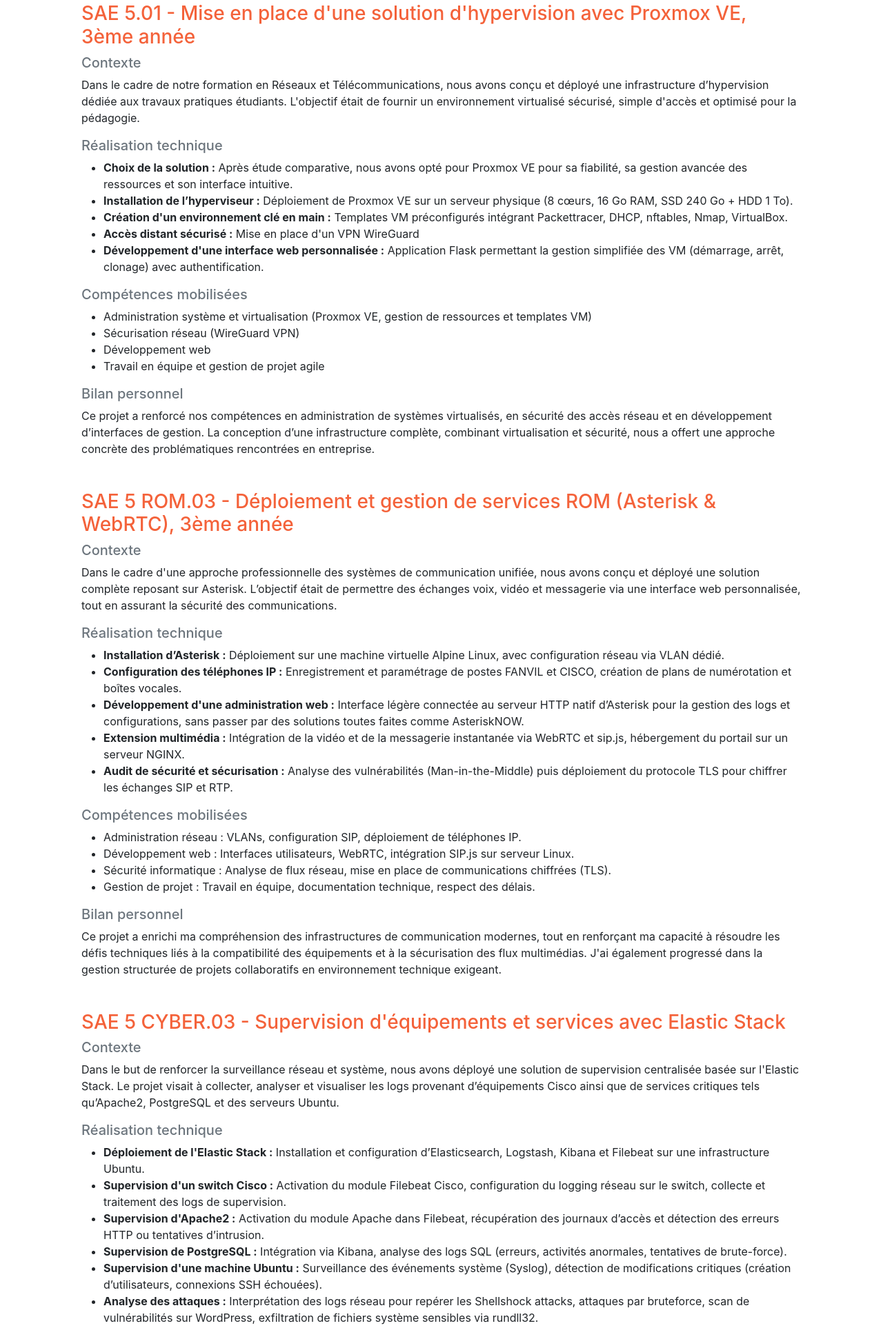
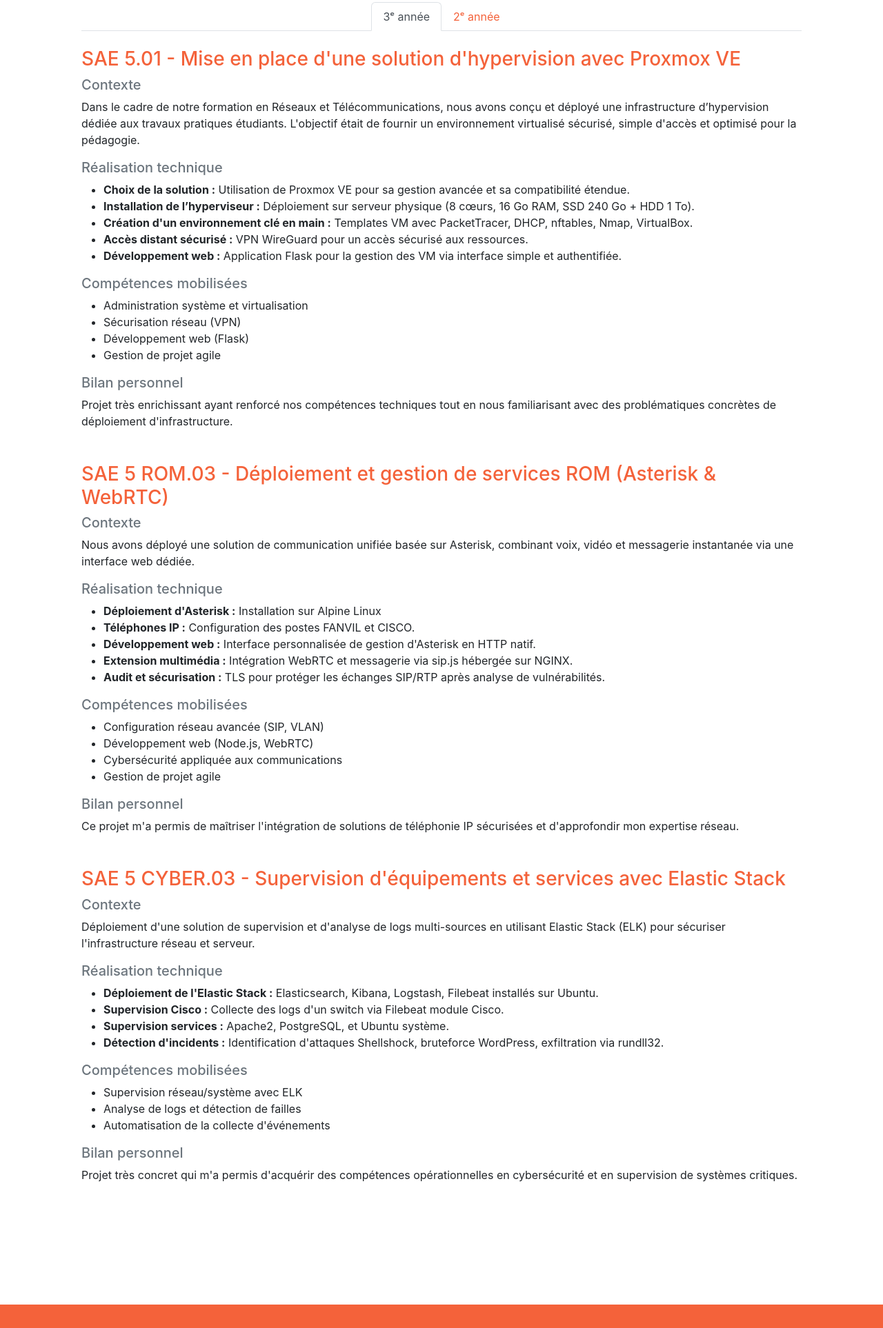
Before and after one commit to Jules-Verstaevel/portfolio-jules-verstaevel, a plain HTML site: page index.html in a window 1280 px wide. Shown: the part 2003-3929 px from the top of the page at 69% size. Drawn offline with nearby package versions, Linux system fonts and the light colour scheme; some packages are replaced by stand-ins of ours; a script that the page names is missing.

Commit message:
Update index.html

```diff
--- a/index.html
+++ b/index.html
@@ -122,124 +122,137 @@
 							<h2 class="text-center mt-0">Projets SAE</h2>
 							<hr class="divider" />
 
-            <!-- SAE 1 -->
+							<!-- Onglets année -->
+							<ul class="nav nav-tabs justify-content-center mb-4" id="saeTabs" role="tablist">
+									<li class="nav-item" role="presentation">
+							<button class="nav-link active" id="annee3-tab" data-bs-toggle="tab" data-bs-target="#annee3" type="button" role="tab" aria-controls="annee3" aria-selected="true">3ᵉ année</button>
+									</li>
+									<li class="nav-item" role="presentation">
+											<button class="nav-link" id="annee2-tab" data-bs-toggle="tab" data-bs-target="#annee2" type="button" role="tab" aria-controls="annee2" aria-selected="false">2ᵉ année</button>
+									</li>
+							</ul>
+
+			<!-- Contenu des onglets -->
+			<div class="tab-content" id="saeTabsContent">
+
+					<!-- 3ᵉ année -->
+					<div class="tab-pane fade show active" id="annee3" role="tabpanel" aria-labelledby="annee3-tab">
+
+							<!-- SAE 5.01 -->
 							<div class="mb-5">
-                    <h3 class="text-primary">SAE 5.01 - Mise en place d'une solution d'hypervision avec Proxmox VE, 3ème année</h3>
+									<h3 class="text-primary">SAE 5.01 - Mise en place d'une solution d'hypervision avec Proxmox VE</h3>
 
 									<h5 class="text-muted">Contexte</h5>
 									<p>Dans le cadre de notre formation en Réseaux et Télécommunications, nous avons conçu et déployé une infrastructure d’hypervision dédiée aux travaux pratiques étudiants. L'objectif était de fournir un environnement virtualisé sécurisé, simple d'accès et optimisé pour la pédagogie.</p>
 
 									<h5 class="text-muted">Réalisation technique</h5>
 									<ul>
-                            <li><strong>Choix de la solution :</strong> Après étude comparative, nous avons opté pour Proxmox VE pour sa fiabilité, sa gestion avancée des ressources et son interface intuitive.</li>
-                            <li><strong>Installation de l’hyperviseur :</strong> Déploiement de Proxmox VE sur un serveur physique (8 cœurs, 16 Go RAM, SSD 240 Go + HDD 1 To).</li>
-                            <li><strong>Création d'un environnement clé en main :</strong> Templates VM préconfigurés intégrant Packettracer, DHCP, nftables, Nmap, VirtualBox.</li>
-                            <li><strong>Accès distant sécurisé :</strong> Mise en place d'un VPN WireGuard</li>
-                            <li><strong>Développement d'une interface web personnalisée :</strong> Application Flask permettant la gestion simplifiée des VM (démarrage, arrêt, clonage) avec authentification.</li>
+											<li><strong>Choix de la solution :</strong> Utilisation de Proxmox VE pour sa gestion avancée et sa compatibilité étendue.</li>
+											<li><strong>Installation de l’hyperviseur :</strong> Déploiement sur serveur physique (8 cœurs, 16 Go RAM, SSD 240 Go + HDD 1 To).</li>
+											<li><strong>Création d'un environnement clé en main :</strong> Templates VM avec PacketTracer, DHCP, nftables, Nmap, VirtualBox.</li>
+											<li><strong>Accès distant sécurisé :</strong> VPN WireGuard pour un accès sécurisé aux ressources.</li>
+											<li><strong>Développement web :</strong> Application Flask pour la gestion des VM via interface simple et authentifiée.</li>
 									</ul>
 
 									<h5 class="text-muted">Compétences mobilisées</h5>
 									<ul>
-                            <li>Administration système et virtualisation (Proxmox VE, gestion de ressources et templates VM)</li>
-                            <li>Sécurisation réseau (WireGuard VPN)</li>
-                            <li>Développement web</li>
-                            <li>Travail en équipe et gestion de projet agile</li>
+											<li>Administration système et virtualisation</li>
+											<li>Sécurisation réseau (VPN)</li>
+											<li>Développement web (Flask)</li>
+											<li>Gestion de projet agile</li>
 									</ul>
 
 									<h5 class="text-muted">Bilan personnel</h5>
-                    <p>Ce projet a renforcé nos compétences en administration de systèmes virtualisés, en sécurité des accès réseau et en développement d’interfaces de gestion. La conception d’une infrastructure complète, combinant virtualisation et sécurité, nous a offert une approche concrète des problématiques rencontrées en entreprise.</p>
+									<p>Projet très enrichissant ayant renforcé nos compétences techniques tout en nous familiarisant avec des problématiques concrètes de déploiement d'infrastructure.</p>
 							</div>
 
-				<!-- SAE 2 -->
+							<!-- SAE 5 ROM.03 -->
 							<div class="mb-5">
-                    <h3 class="text-primary">SAE 5 ROM.03 - Déploiement et gestion de services ROM (Asterisk & WebRTC), 3ème année</h3>
+									<h3 class="text-primary">SAE 5 ROM.03 - Déploiement et gestion de services ROM (Asterisk & WebRTC)</h3>
 
 									<h5 class="text-muted">Contexte</h5>
-                    <p>Dans le cadre d'une approche professionnelle des systèmes de communication unifiée, nous avons conçu et déployé une solution complète reposant sur Asterisk. L’objectif était de permettre des échanges voix, vidéo et messagerie via une interface web personnalisée, tout en assurant la sécurité des communications.</p>
+									<p>Nous avons déployé une solution de communication unifiée basée sur Asterisk, combinant voix, vidéo et messagerie instantanée via une interface web dédiée.</p>
 
 									<h5 class="text-muted">Réalisation technique</h5>
 									<ul>
-                            <li><strong>Installation d’Asterisk :</strong> Déploiement sur une machine virtuelle Alpine Linux, avec configuration réseau via VLAN dédié.</li>
-                            <li><strong>Configuration des téléphones IP :</strong> Enregistrement et paramétrage de postes FANVIL et CISCO, création de plans de numérotation et boîtes vocales.</li>
-                            <li><strong>Développement d'une administration web :</strong> Interface légère connectée au serveur HTTP natif d’Asterisk pour la gestion des logs et configurations, sans passer par des solutions toutes faites comme AsteriskNOW.</li>
-                            <li><strong>Extension multimédia :</strong> Intégration de la vidéo et de la messagerie instantanée via WebRTC et sip.js, hébergement du portail sur un serveur NGINX.</li>
-                            <li><strong>Audit de sécurité et sécurisation :</strong> Analyse des vulnérabilités (Man-in-the-Middle) puis déploiement du protocole TLS pour chiffrer les échanges SIP et RTP.</li>
+											<li><strong>Déploiement d'Asterisk :</strong> Installation sur Alpine Linux</li>
+											<li><strong>Téléphones IP :</strong> Configuration des postes FANVIL et CISCO.</li>
+											<li><strong>Développement web :</strong> Interface personnalisée de gestion d'Asterisk en HTTP natif.</li>
+											<li><strong>Extension multimédia :</strong> Intégration WebRTC et messagerie via sip.js hébergée sur NGINX.</li>
+											<li><strong>Audit et sécurisation :</strong> TLS pour protéger les échanges SIP/RTP après analyse de vulnérabilités.</li>
 									</ul>
 
 									<h5 class="text-muted">Compétences mobilisées</h5>
 									<ul>
-                            <li>Administration réseau : VLANs, configuration SIP, déploiement de téléphones IP.</li>
-                            <li>Développement web : Interfaces utilisateurs, WebRTC, intégration SIP.js sur serveur Linux.</li>
-                            <li>Sécurité informatique : Analyse de flux réseau, mise en place de communications chiffrées (TLS).</li>
-                            <li>Gestion de projet : Travail en équipe, documentation technique, respect des délais.</li>
+											<li>Configuration réseau avancée (SIP, VLAN)</li>
+											<li>Développement web (Node.js, WebRTC)</li>
+											<li>Cybersécurité appliquée aux communications</li>
+											<li>Gestion de projet agile</li>
 									</ul>
 
 									<h5 class="text-muted">Bilan personnel</h5>
-                    <p>Ce projet a enrichi ma compréhension des infrastructures de communication modernes, tout en renforçant ma capacité à résoudre les défis techniques liés à la compatibilité des équipements et à la sécurisation des flux multimédias. J'ai également progressé dans la gestion structurée de projets collaboratifs en environnement technique exigeant.</p>
+									<p>Ce projet m'a permis de maîtriser l'intégration de solutions de téléphonie IP sécurisées et d'approfondir mon expertise réseau.</p>
 							</div>
 
-                <!-- SAE 4 -->
+							<!-- SAE 5 CYBER.03 -->
 							<div class="mb-5">
 									<h3 class="text-primary">SAE 5 CYBER.03 - Supervision d'équipements et services avec Elastic Stack</h3>
 
 									<h5 class="text-muted">Contexte</h5>
-                    <p>Dans le but de renforcer la surveillance réseau et système, nous avons déployé une solution de supervision centralisée basée sur l'Elastic Stack. Le projet visait à collecter, analyser et visualiser les logs provenant d’équipements Cisco ainsi que de services critiques tels qu’Apache2, PostgreSQL et des serveurs Ubuntu.</p>
+									<p>Déploiement d'une solution de supervision et d'analyse de logs multi-sources en utilisant Elastic Stack (ELK) pour sécuriser l'infrastructure réseau et serveur.</p>
 
 									<h5 class="text-muted">Réalisation technique</h5>
 									<ul>
-                            <li><strong>Déploiement de l'Elastic Stack :</strong> Installation et configuration d’Elasticsearch, Logstash, Kibana et Filebeat sur une infrastructure Ubuntu.</li>
-                            <li><strong>Supervision d'un switch Cisco :</strong> Activation du module Filebeat Cisco, configuration du logging réseau sur le switch, collecte et traitement des logs de supervision.</li>
-                            <li><strong>Supervision d'Apache2 :</strong> Activation du module Apache dans Filebeat, récupération des journaux d’accès et détection des erreurs HTTP ou tentatives d’intrusion.</li>
-                            <li><strong>Supervision de PostgreSQL :</strong> Intégration via Kibana, analyse des logs SQL (erreurs, activités anormales, tentatives de brute-force).</li>
-                            <li><strong>Supervision d'une machine Ubuntu :</strong> Surveillance des événements système (Syslog), détection de modifications critiques (création d’utilisateurs, connexions SSH échouées).</li>
-                            <li><strong>Analyse des attaques :</strong> Interprétation des logs réseau pour repérer les Shellshock attacks, attaques par bruteforce, scan de vulnérabilités sur WordPress, exfiltration de fichiers système sensibles via rundll32.</li>
+											<li><strong>Déploiement de l'Elastic Stack :</strong> Elasticsearch, Kibana, Logstash, Filebeat installés sur Ubuntu.</li>
+											<li><strong>Supervision Cisco :</strong> Collecte des logs d'un switch via Filebeat module Cisco.</li>
+											<li><strong>Supervision services :</strong> Apache2, PostgreSQL, et Ubuntu système.</li>
+											<li><strong>Détection d'incidents :</strong> Identification d'attaques Shellshock, bruteforce WordPress, exfiltration via rundll32.</li>
 									</ul>
 
 									<h5 class="text-muted">Compétences mobilisées</h5>
 									<ul>
-                            <li>Déploiement et administration de l’Elastic Stack (ELK).</li>
-                            <li>Configuration avancée de la supervision d'équipements réseau (Cisco) et de services (Apache, PostgreSQL, Ubuntu).</li>
-                            <li>Analyse de logs pour détecter des failles de sécurité et activités malveillantes.</li>
-                            <li>Automatisation de la collecte et visualisation d’événements système.</li>
+											<li>Supervision réseau/système avec ELK</li>
+											<li>Analyse de logs et détection de failles</li>
+											<li>Automatisation de la collecte d'événements</li>
 									</ul>
 
 									<h5 class="text-muted">Bilan personnel</h5>
-                    <p>Cette SAE m'a permis de consolider mes compétences en supervision réseau et sécurité des infrastructures. La détection d’attaques réelles et l’analyse approfondie des logs m'ont offert une expérience pratique précieuse, proche des exigences des environnements de cybersécurité professionnels.</p>
+									<p>Projet très concret qui m'a permis d'acquérir des compétences opérationnelles en cybersécurité et en supervision de systèmes critiques.</p>
+							</div>
 					</div>
 
+					<!-- 2ᵉ année -->
+					<div class="tab-pane fade" id="annee2" role="tabpanel" aria-labelledby="annee2-tab">
 
-
-				<!-- SAE 3 -->
+							<!-- SAE 3.03 -->
 							<div class="mb-5">
-                    <h3 class="text-primary">SAE 3.03 - Projet Pépinière Multi-sites, 2ème année</h3>
+									<h3 class="text-primary">SAE 3.03 - Projet Pépinière Multi-sites</h3>
 
 									<h5 class="text-muted">Contexte</h5>
-                    <p>L'objectif était de déployer une architecture sécurisée, résiliente et capable de répondre aux besoins d'un réseau d'entreprise, tout en assurant l'interconnexion efficace entre le siège de l'entreprise et et ses succursales.</p>
+									<p>Déploiement d'une infrastructure réseau multi-sites pour connecter un siège social d'entreprise et ses succursales</p>
 
 									<h5 class="text-muted">Réalisation technique</h5>
 									<ul>
-                            <li><strong>Conception de l'infrastructure réseau :</strong> Planification des VLANs (ADMIN, PERSONNEL, PRODUCTION, VIDÉO, WIFI personnel et invité) et de la hiérarchie des réseaux pour garantir sécurité et performances.</li>
-                            <li><strong>Déploiement des services au siège :</strong> Installation de Windows Server avec Active Directory, DNS principal, serveur de messagerie interne, proxy web, base de données de production, serveur Web public en lecture seule.</li>
-                            <li><strong>Sécurisation de l'accès aux équipements :</strong> Accès SSH et interfaces web uniquement via le réseau ADMIN et depuis un poste d'administration dédié.</li>
-                            <li><strong>Configuration des succursales :</strong> Réplication DNS, tunneling VPN vers le siège pour sécuriser tout le trafic sortant et filtrage via proxy centralisé.</li>
-                            <li><strong>Infrastructure physique et virtuelle :</strong> Simulation sous Packet Tracer et GNS3, déploiement de machines virtuelles pour les serveurs, câblage et mise en production réelle durant deux journées intensives.</li>
-                            <li><strong>Redondance et haute disponibilité :</strong> Mise en place de redondances matérielles au siège pour augmenter la tolérance aux pannes.</li>
+											<li><strong>Planification de l'architecture :</strong> VLAN ADMIN, PERSONNEL, PRODUCTION, VIDÉO, WIFI.</li>
+											<li><strong>Déploiement des services au siège :</strong> Active Directory, DNS principal, messagerie interne, base de données sécurisée, serveur Web public.</li>
+											<li><strong>Connexion succursales :</strong> VPN centralisé et réplication DNS entre sites.</li>
+											<li><strong>Simulation et tests :</strong> Packet Tracer et GNS3 pour valider les configurations avant production.</li>
+											<li><strong>Redondance matérielle :</strong> Augmentation de la tolérance aux pannes au niveau du siège.</li>
 									</ul>
 
 									<h5 class="text-muted">Compétences mobilisées</h5>
 									<ul>
-                            <li>Conception et déploiement d'architectures réseau multi-sites.</li>
-                            <li>Administration système (Active Directory, DNS, BDD, Proxy).</li>
-                            <li>Virtualisation et simulation réseau (Packet Tracer, GNS3).</li>
-                            <li>Configuration avancée de services réseau et sécurisation des échanges.</li>
-                            <li>Gestion de projet, travail en équipe, encadrement d'étudiants (étudiants en première année).</li>
+											<li>Conception d'infrastructures réseau sécurisées</li>
+											<li>Administration système Windows Server</li>
+											<li>Virtualisation et simulation GNS3</li>
+											<li>Gestion de projet et coordination d'équipe</li>
 									</ul>
 
 									<h5 class="text-muted">Bilan personnel</h5>
-                    <p>Ce projet m'a permis d'aborder toutes les dimensions d'un déploiement réseau : de la planification théorique à la mise en production réelle. J'ai renforcé mes compétences en administration réseau, en sécurisation des infrastructures, mais également en gestion d'équipe et en communication technique lors de la soutenance orale.</p>
+									<p>Cette SAE m'a permis de développer une approche méthodique du déploiement réseau, de la sécurisation des services et de la gestion de projet en environnement réel.</p>
 							</div>
-
-
+					</div>
+			</div>
 	</div>
 </section>
 
```
Lines whose indentation alone changed are shown as unchanged.
